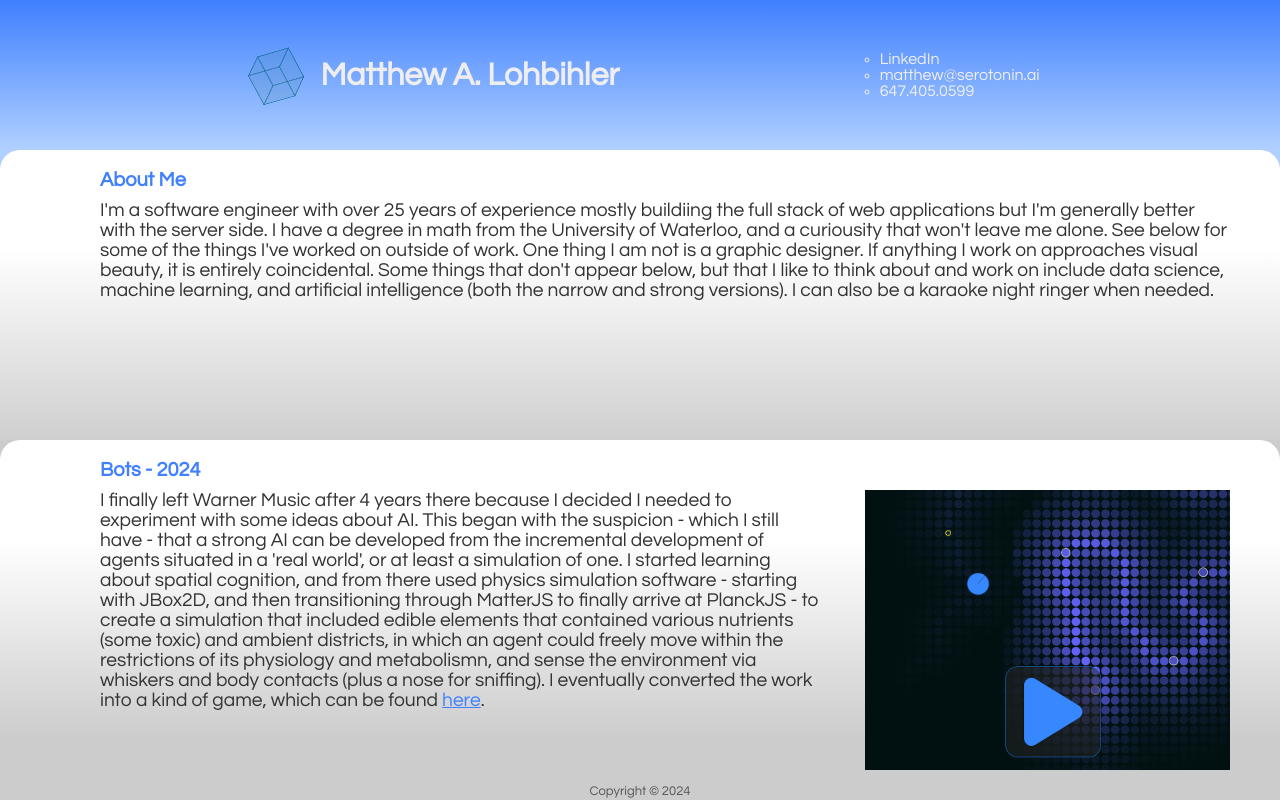
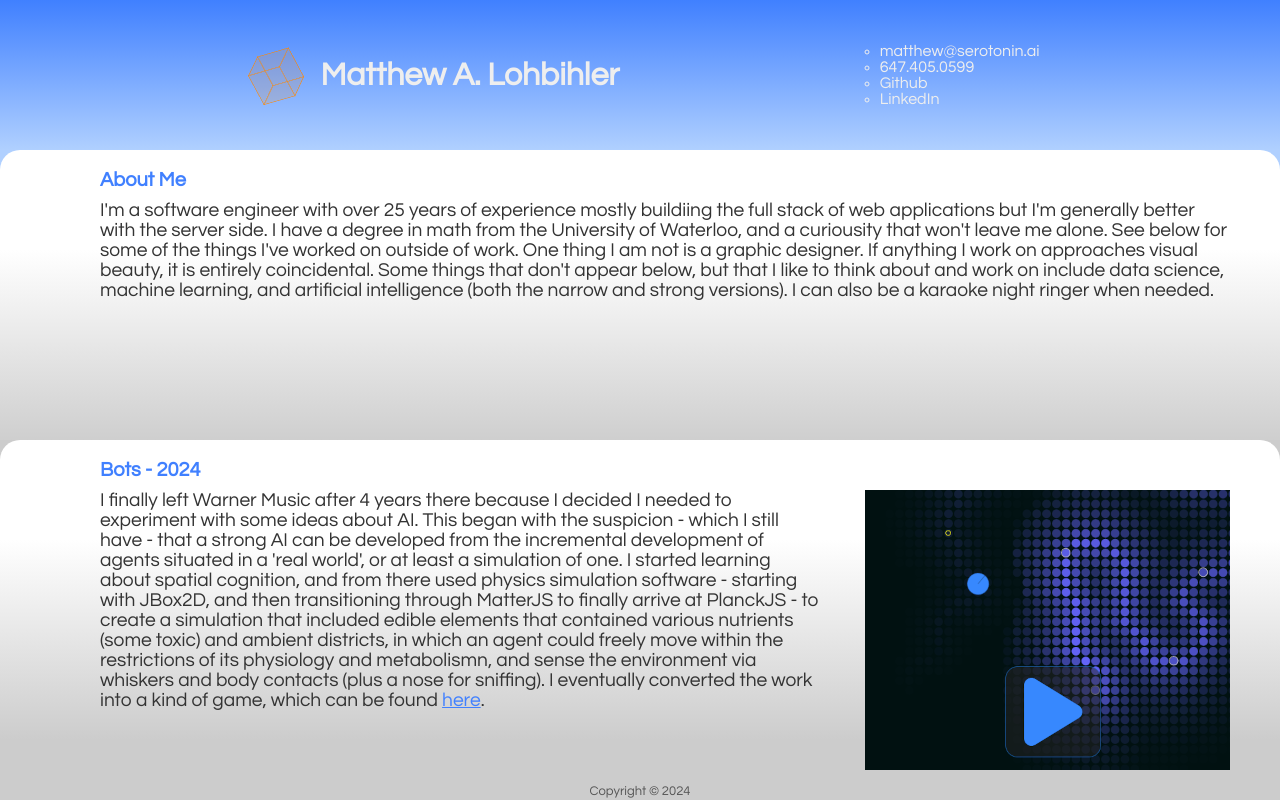
Before and after one commit to mlohbihler/mlohbihler.github.io, a plain HTML site: page index.html in a window 1280 px wide. Drawn offline with Linux system fonts and the light colour scheme; a web font is replaced by a local one.

Commit message:
script deployment

```diff
--- a/assets/style-aZlFtP65.css
+++ b/assets/style-TeBLoXno.css
@@ -1,7 +1,7 @@
 :root {
   --cube-scale: 3;
-  --cube-bkgd: #0060600d;
-  --cube-edge: #00608688;
+  --cube-bkgd: #f801;
+  --cube-edge: #f808;
 
   font-family: 'century gothic', Helvetica, Arial, sans-serif;
 
--- a/index.html
+++ b/index.html
@@ -5,7 +5,7 @@
     <meta name="viewport" content="width=device-width, initial-scale=1.0" />
     <meta name="author" content="Matthew A. Lohbihler" />
     <title>Matthew A. Lohbihler</title>
-    <link rel="stylesheet" type="text/css" href="/assets/style-aZlFtP65.css" media="screen" />
+    <link rel="stylesheet" type="text/css" href="/assets/style-TeBLoXno.css" media="screen" />
     <link rel="shortcut icon" type="image/gif" href="/assets/logo_transparent-r76S2cOG.png" />
     <link rel="stylesheet" href="https://fonts.cdnfonts.com/css/century-gothic" />
     <script type="module" crossorigin src="/assets/index-CDHmg1ZJ.js"></script>
@@ -30,9 +30,10 @@
         </div>
         <div>
           <ul>
-            <li><a href="https://www.linkedin.com/in/matthew-lohbihler">LinkedIn</a></li>
             <li><a href="mailto:matthew@serotonin.ai">matthew@serotonin.ai</a></li>
             <li><a href="#">647.405.0599</a></li>
+            <li><a href="https://github.com/mlohbihler">Github</a></li>
+            <li><a href="https://www.linkedin.com/in/matthew-lohbihler">LinkedIn</a></li>
           </ul>
         </div>
       </div>
```
